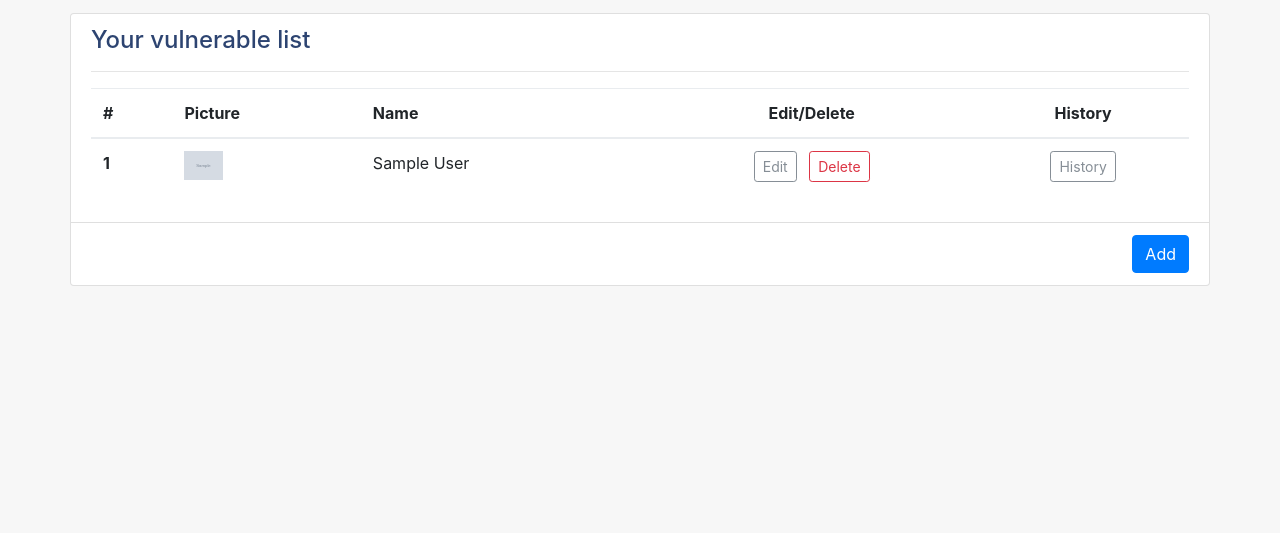
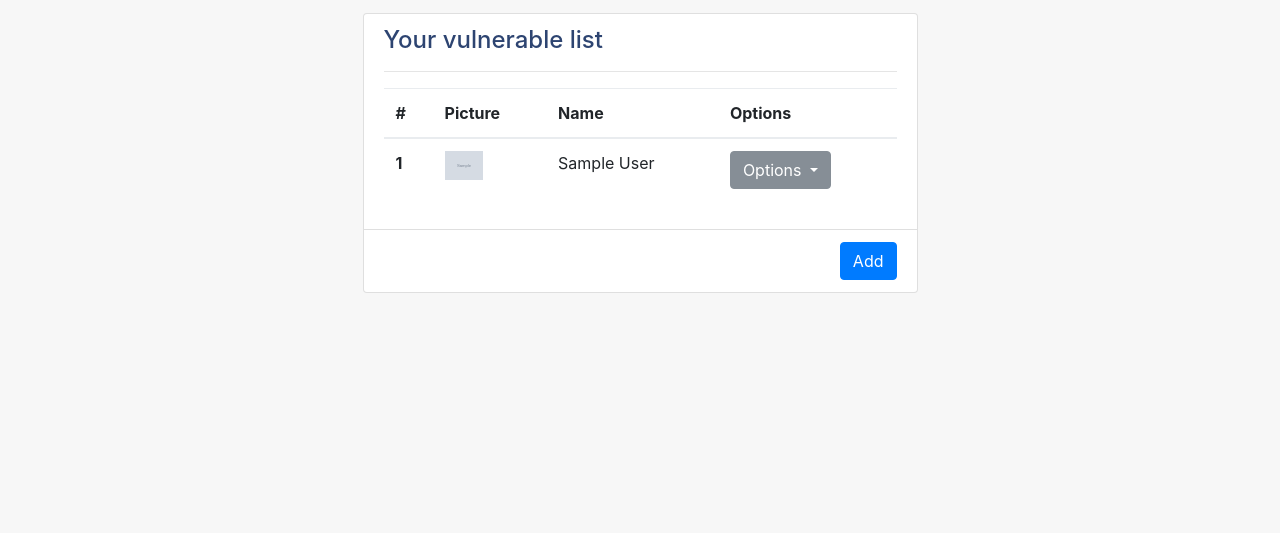
Before and after one commit to sinaj/casap, a Django app: page /dashboard/vulnerable/list/ in a window 1280 px wide. Shown: the part 56-589 px from the top of the page. Run offline with Django 3.2, Linux system fonts and the light colour scheme; a user stored in the database is signed in; tables that the repository leaves empty hold one stand-in row (values such as "Sample post"); grey boxes marked "Sample" are stand-in pictures; parts of the project's set-up code (start-up, migrations or seed data) failed here and were passed over; some libraries are stand-ins or nearby versions.

Commit message:
#17 Add option dropdown menu in vulnerable list

```diff
--- a/templates/dashboard/vulnerable/vulnerable_list.html
+++ b/templates/dashboard/vulnerable/vulnerable_list.html
@@ -15,7 +15,7 @@
 
     <div class="container p-0">
         <div class="row justify-content-center">
-            <div class="col-sm-12 col-md-8 col-lg-12">
+            <div class="col-sm-8 col-md-8 col-lg-6">
                 <div class="list-group mr-auto">
                     <div class="list-group-item">
                         <h4 class="card-title">
@@ -31,10 +31,7 @@
                                         <th scope="col">#</th>
                                         <th scope="col">Picture</th>
                                         <th scope="col">Name</th>
-                                        <th scope="col" class="text-center">Edit/Delete</th>
-                                        {% if request.user.is_staff %}
-                                            <th scope="col" class="text-center">History</th>
-                                        {% endif %}
+                                        <th scope="col">Options</th>
                                     </tr>
                                     </thead>
                                     <tbody>
@@ -49,32 +46,30 @@
                                     {% endif %}
                                 </td>
                                 <td>{{ vul.full_name }}</td>
-                                <td class="text-center">
-                                    <span class="">
-                                        <a href="{% url "vulnerable_edit" hash=vul.hash %}">
-                                            <div class="btn btn-sm btn-outline-secondary">
-                                                Edit
-                                            </div>
-                                        </a>
-                                    </span>
-                                    <span class="pl-2">
-                                        <form action="{% url "vulnerable_delete" hash=vul.hash %}" method="post" class="d-inline">
+                                <td>
+                                    <div class="dropdown">
+                                        <button class="btn btn-secondary dropdown-toggle" type="button"
+                                                id="dropdownMenu2" data-toggle="dropdown" aria-haspopup="true"
+                                                aria-expanded="false">
+                                            Options
+                                        </button>
+                                        <div class="dropdown-menu" aria-labelledby="dropdownMenu2">
+                                            <a class="dropdown-item" href="{% url "vulnerable_edit" hash=vul.hash %}">Edit</a>
+                                            <span class="dropdown-item">
+                                                <form action="{% url "vulnerable_delete" hash=vul.hash %}" method="post"
+                                                      class="d-inline">
                                             {% csrf_token %}
                                             <input type="hidden" name="hash" value="{{ vul.hash }}">
                                             <button type="submit" class="btn btn-sm btn-outline-danger">Delete</button>
                                         </form>
-                                    </span>
+                                            </span>
+                                            {% if request.user.is_staff %}
+                                                <a class="dropdown-item"
+                                                   href="{% url "vulnerable_history" hash=vul.hash %}">Map Views</a>
+                                            {% endif %}
+                                        </div>
+                                    </div>
                                 </td>
-                            {% if request.user.is_staff %}
-                                <td class="text-center">
-                                    <span class="">
-                                        <a href="{% url "vulnerable_history" hash=vul.hash %}">
-                                            <div class="btn btn-sm btn-outline-secondary">
-                                                History
-                                            </div>
-                                        </a>
-                                    </span>
-                            {% endif %}
                             </tr>
                             {% if forloop.last %}
                                 </tbody>
```
